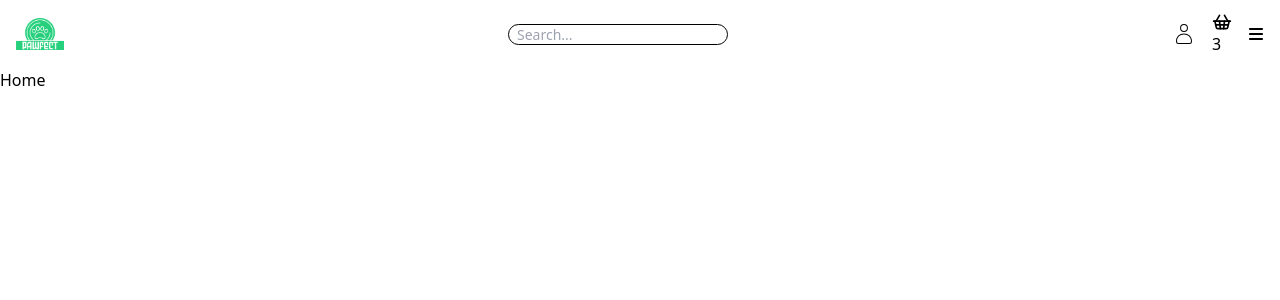
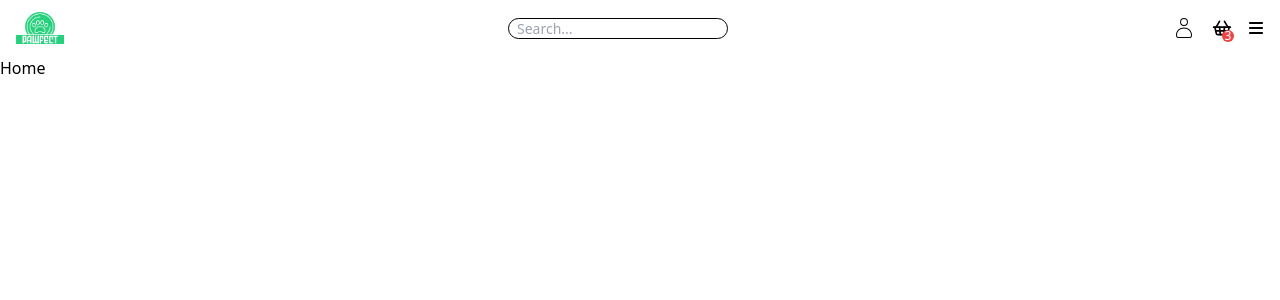
Before and after one commit to jack-king1/244001-Jack-Ecommerce, a React (Create React App) app in the folder pawfectecom/: page / in a window 1280 px wide. Shown: the top 300 px of the page. Built offline with nearby package versions, Linux system fonts and the light colour scheme.

Commit message:
working on navbar styling.

```diff
--- a/pawfectecom/src/Components/Navbar.js
+++ b/pawfectecom/src/Components/Navbar.js
@@ -10,7 +10,7 @@ function Navbar() {
                 <img className="w-12" src="./Images/logo.png"></img>
             </div>
             <div className="flex-1 text-center w-4/5 justify-center items-center">
-                <div className="flex flex-row justify-center items-center">
+                <div className="flex flex-row justify-center items-center w-full">
                     <input
                         className="px-2 rounded-xl border border-black h-1/2 text-sm"
                         placeholder="Search..."
@@ -19,9 +19,11 @@ function Navbar() {
             </div>
             <div className="flex flex-row gap-4 items-center">
                 <CiUser className="text-black text-2xl" />
-                <div className="">
+                <div className="relative">
                     <LuShoppingBasket className="text-black text-xl" />
-                    <div className="">3</div>
+                    <div className="bg-red-500 text-white text-center rounded-full w-3 h-3 absolute -bottom-1 -right-0.5 flex items-center justify-center">
+                        <div className="text-xs text-white">3</div>
+                    </div>
                 </div>
 
                 <FaBars className="text-black" />
```
